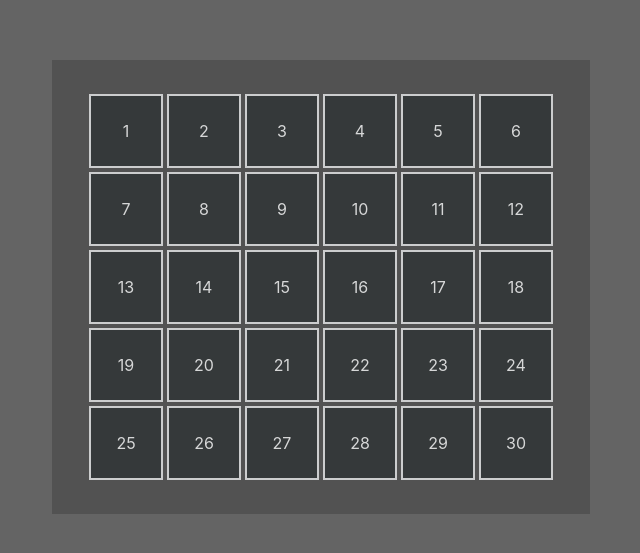
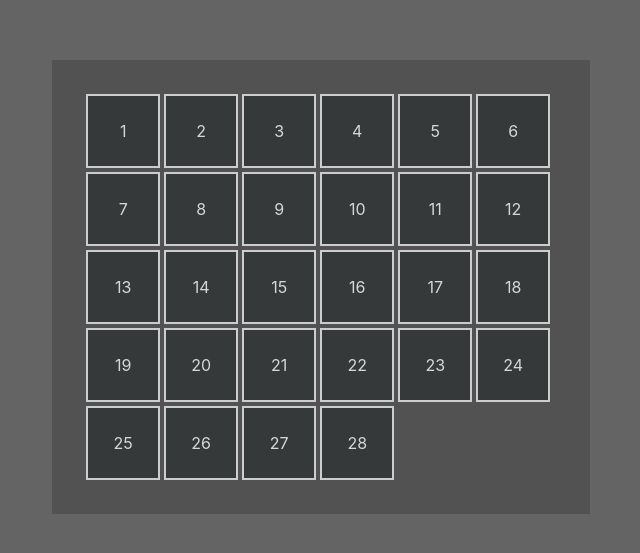
Before and after one commit to NixMichael/win10_calendar_replica, a React (Create React App) app: page / in a window 1280 px wide. Shown: the part 113-666 px from the top of the page, without its empty margins (319-959 px from the left). Built offline with nearby package versions, Linux system fonts and the light colour scheme.

Commit message:
Test variation in day count and restyle
-Reduced from 30 to 28 days
-Left aligned date boxes

```diff
--- a/src/components/calendar.js
+++ b/src/components/calendar.js
@@ -16,7 +16,7 @@ const Calendar = () => {
         })
     }, [])
 
-    const n = 30
+    const n = 28
 
     return (
         <div className='surround'>
--- a/src/index.css
+++ b/src/index.css
@@ -28,7 +28,7 @@ body {
   min-width: calc((var(--box-dim) * 6) + 48px);
   display: flex;
   flex-wrap: wrap;
-  justify-content: center;
+  justify-content: flex-start;
   align-items: center;
   align-content: center;
 }
```
